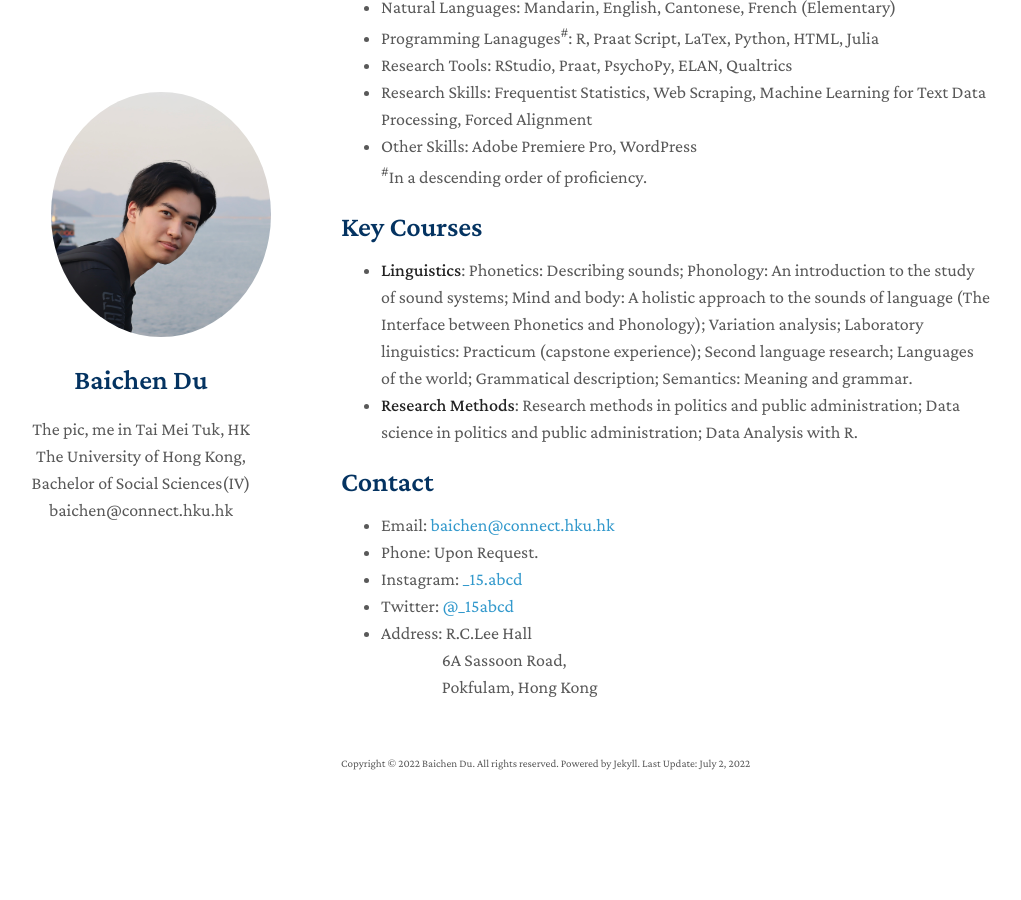
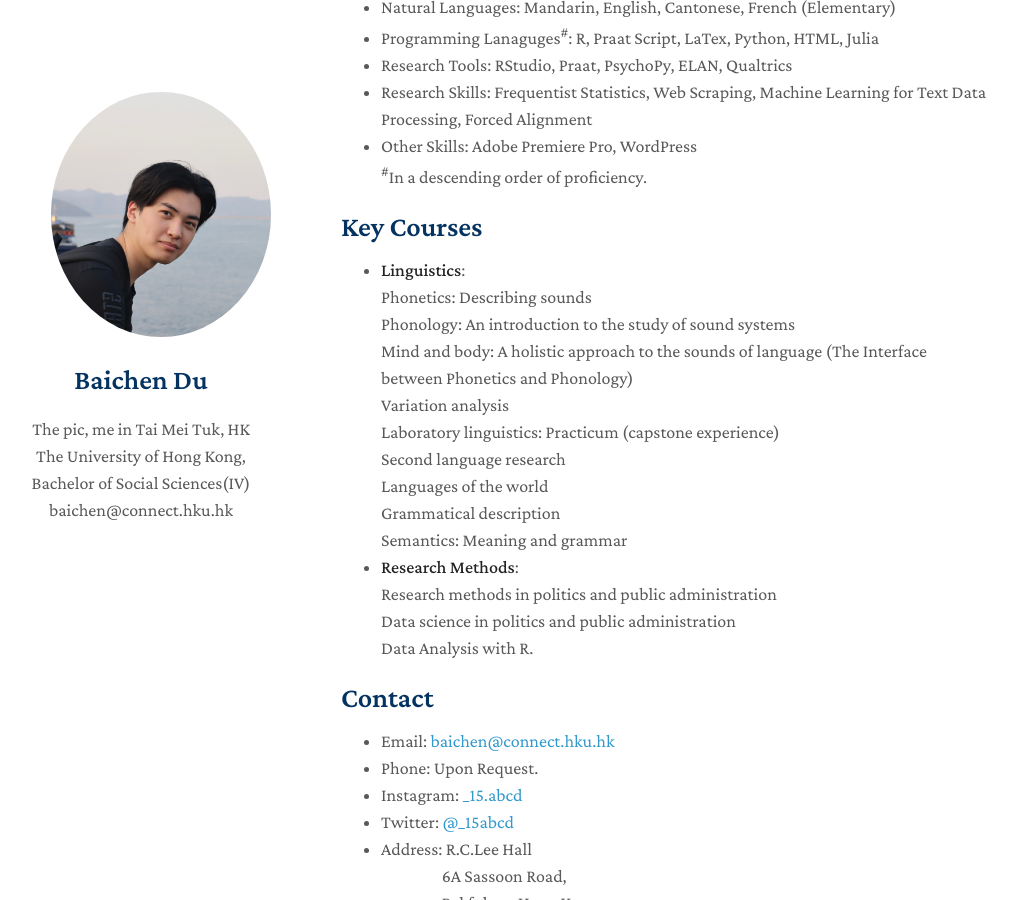
Before and after one commit to AlbertBaichenDu/AlbertBaichenDu.github.io, a Jekyll site: the page built from index.md, in a window 1280 px wide and 900 px high, scrolled down 2907 px. Shown: the whole window, without its empty margins (129-1150 px from the left). Built offline with Jekyll 4.4.1, drawn with Linux system fonts in a browser that asks for light colours; nearby versions of some CDN libraries; a style sheet for code colours, icons or effects is not loaded; our own code applies the rules of GitHub Pages for plain Markdown files; before the commit the page ends 3752 px from its top, so only the background shows below that.

Commit message:
Update index.md

```diff
--- a/index.md
+++ b/index.md
@@ -137,8 +137,32 @@ layout: homepage
 
 ## Key Courses
 
-- **Linguistics**: Phonetics: Describing sounds; Phonology: An introduction to the study of sound systems; Mind and body: A holistic approach to the sounds of language (The Interface between Phonetics and Phonology); Variation analysis; Laboratory linguistics: Practicum (capstone experience); Second language research; Languages of the world; Grammatical description; Semantics: Meaning and grammar.
-- **Research Methods**: Research methods in politics and public administration; Data science in politics and public administration; Data Analysis with R.
+- **Linguistics**:
+  <br>
+  Phonetics: Describing sounds
+  <br>
+  Phonology: An introduction to the study of sound systems
+  <br>
+  Mind and body: A holistic approach to the sounds of language (The Interface between Phonetics and Phonology)
+  <br>
+  Variation analysis
+  <br>
+  Laboratory linguistics: Practicum (capstone experience)
+  <br>
+  Second language research
+  <br>
+  Languages of the world
+  <br>
+  Grammatical description
+  <br>
+  Semantics: Meaning and grammar
+- **Research Methods**:
+  <br>
+  Research methods in politics and public administration
+  <br>
+  Data science in politics and public administration
+  <br>
+  Data Analysis with R.
 
 ## Contact
 
```
